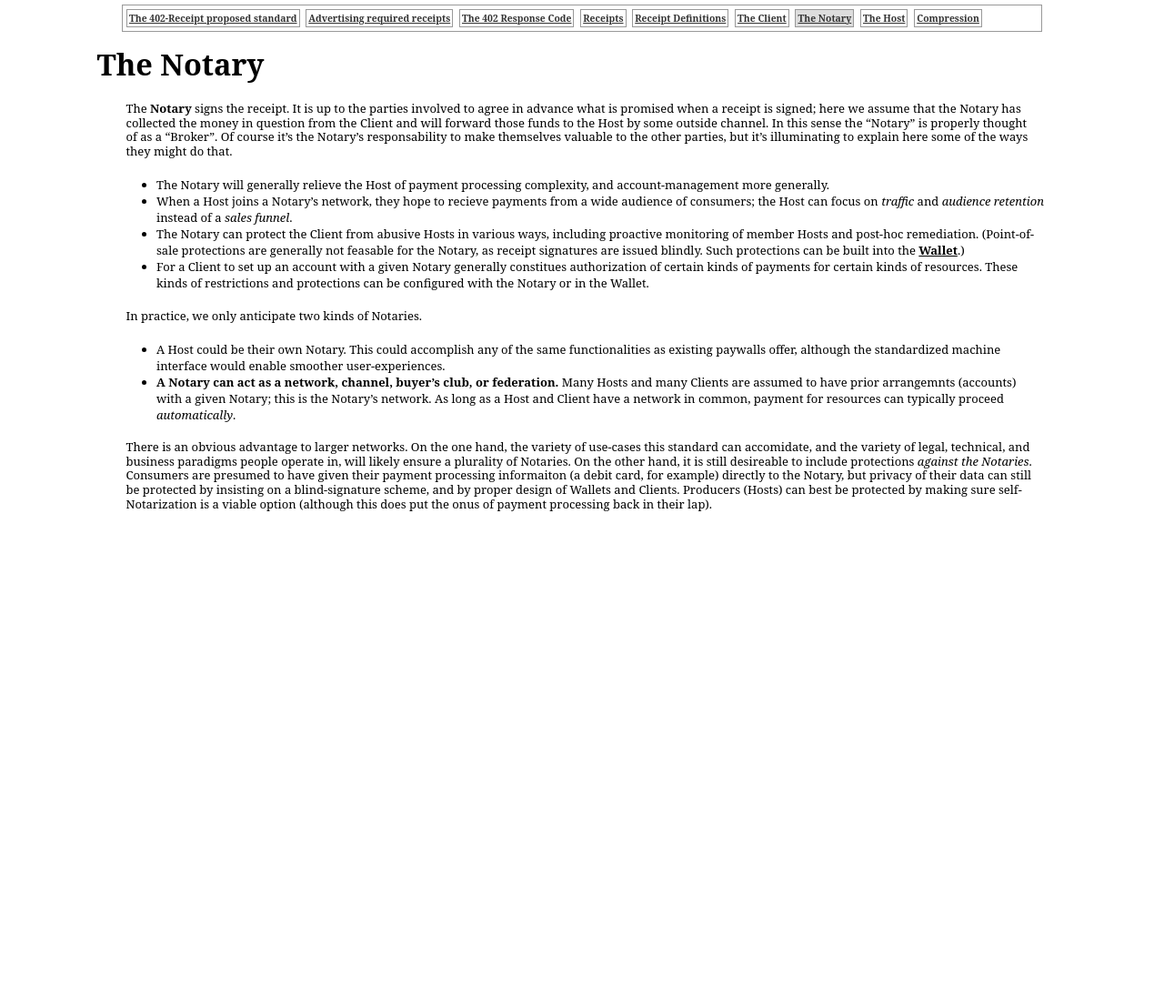
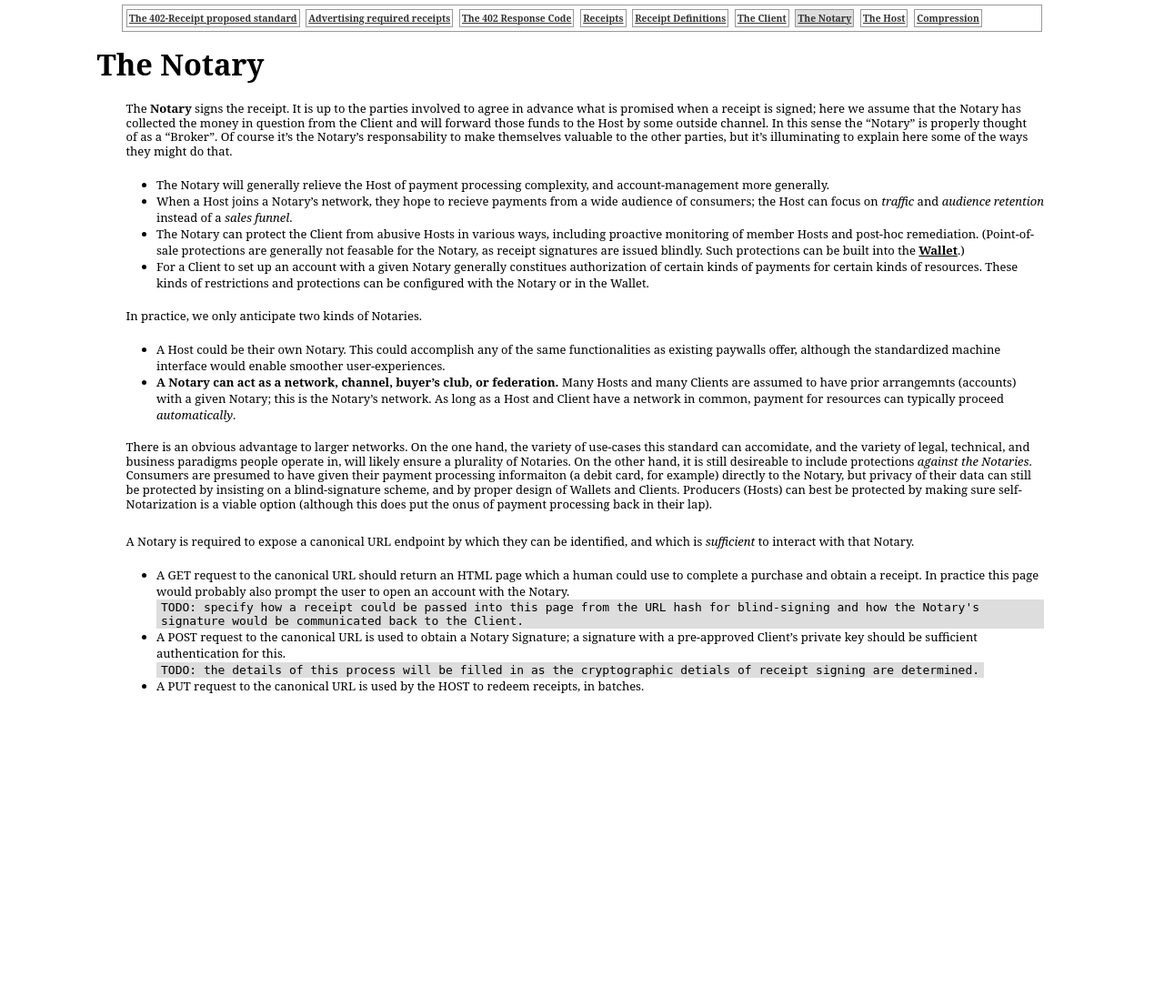
Before and after one commit to erikpukinskis/direct-monetization-static, a Jekyll site: the page built from _proposal/notary.markdown, in a window 1280 px wide. Shown: the whole page at 91% size. Built offline with Jekyll 4.4.1, drawn with Linux system fonts in a browser that asks for light colours; before the commit the page ends 902 px from its top, so only the background shows below that.

Commit message:
add Notary details

```diff
--- a/_proposal/notary.markdown
+++ b/_proposal/notary.markdown
@@ -19,3 +19,9 @@ In practice, we only anticipate two kinds of Notaries.
 - **A Notary can act as a network, channel, buyer's club, or federation.** Many Hosts and many Clients are assumed to have prior arrangemnts (accounts) with a given Notary; this is the Notary's network. As long as a Host and Client have a network in common, payment for resources can typically proceed _automatically_.
 
 There is an obvious advantage to larger networks. On the one hand, the variety of use-cases this standard can accomidate, and the variety of legal, technical, and business paradigms people operate in, will likely ensure a plurality of Notaries. On the other hand, it is still desireable to include protections _against the Notaries_. Consumers are presumed to have given their payment processing informaiton (a debit card, for example) directly to the Notary, but privacy of their data can still be protected by insisting on a blind-signature scheme, and by proper design of Wallets and Clients. Producers (Hosts) can best be protected by making sure self-Notarization is a viable option (although this does put the onus of payment processing back in their lap).
+
+A Notary is required to expose a canonical URL endpoint by which they can be identified, and which is _sufficient_ to interact with that Notary.
+
+- A GET request to the canonical URL should return an HTML page which a human could use to complete a purchase and obtain a receipt. In practice this page would probably also prompt the user to open an account with the Notary. `TODO: specify how a receipt could be passed into this page from the URL hash for blind-signing and how the Notary's signature would be communicated back to the Client.`
+- A POST request to the canonical URL is used to obtain a Notary Signature; a signature with a pre-approved Client's private key should be sufficient authentication for this. `TODO: the details of this process will be filled in as the cryptographic detials of receipt signing are determined.`
+- A PUT request to the canonical URL is used by the HOST to redeem receipts, in batches.
```
